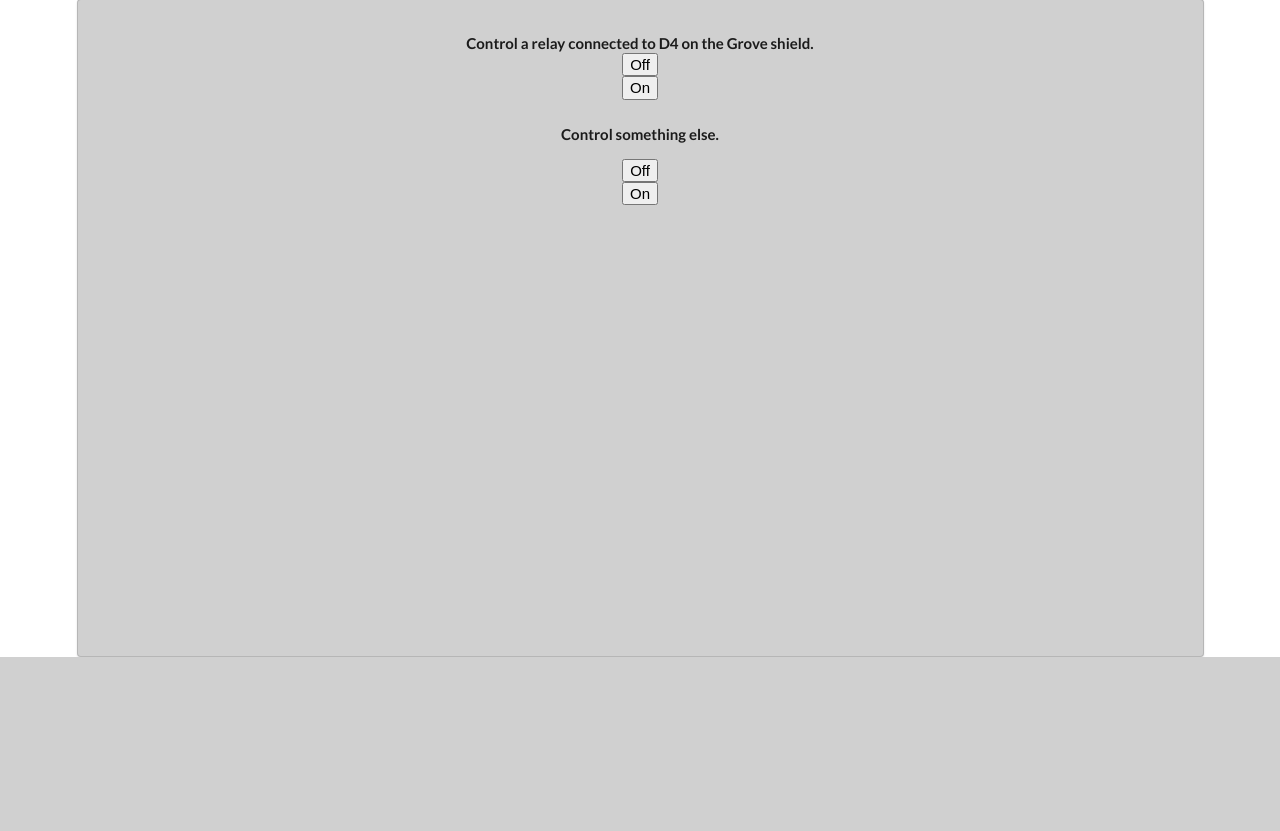
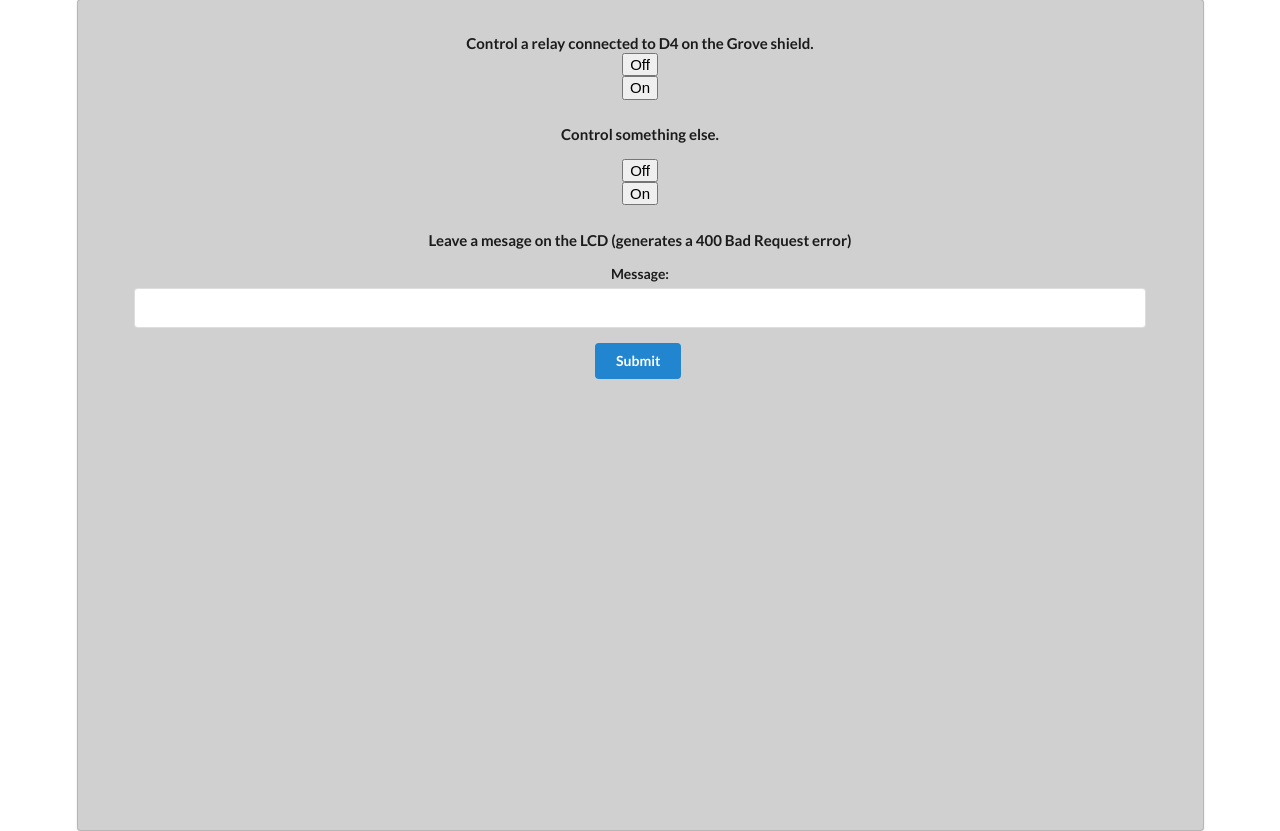
Before and after one commit to conorf50/iot-project, a Flask app: page /control in a window 1280 px wide. Shown: the part 205-1036 px from the top of the page. Before the commit the page ends 862 px from the top, so only its background shows below. Run offline with Flask 2, Linux system fonts and the light colour scheme; parts of the project's set-up code (start-up, migrations or seed data) failed here and were passed over; some libraries are stand-ins or nearby versions.

Commit message:
Update form.html
Added a Message field (currently not working)

```diff
--- a/templates/form.html
+++ b/templates/form.html
@@ -2,7 +2,7 @@
 <html>
 <head>
   <meta charset="ISO-8859-1">
-  <title>A web controlled led</title>
+  <title>Control System</title>
   <link rel="stylesheet" media="screen" href="/main.css">
   <link rel="stylesheet" media="screen" href="https://cdnjs.cloudflare.com/ajax/libs/semantic-ui/2.1.8/semantic.min.css">
 
@@ -44,7 +44,14 @@
           <button name="state" value="on">On</button>
         </form>
 
+        <h4>Leave a mesage on the LCD (generates a 400 Bad Request error)</h4>
+         <form action="/control" method="POST">
+				    <div class="field">
+				      <label> Message: </label>
+				      <input type="text" name="message">
+
       </div>
+       <button class="ui blue submit button">Submit</button>
 
 
 
```
